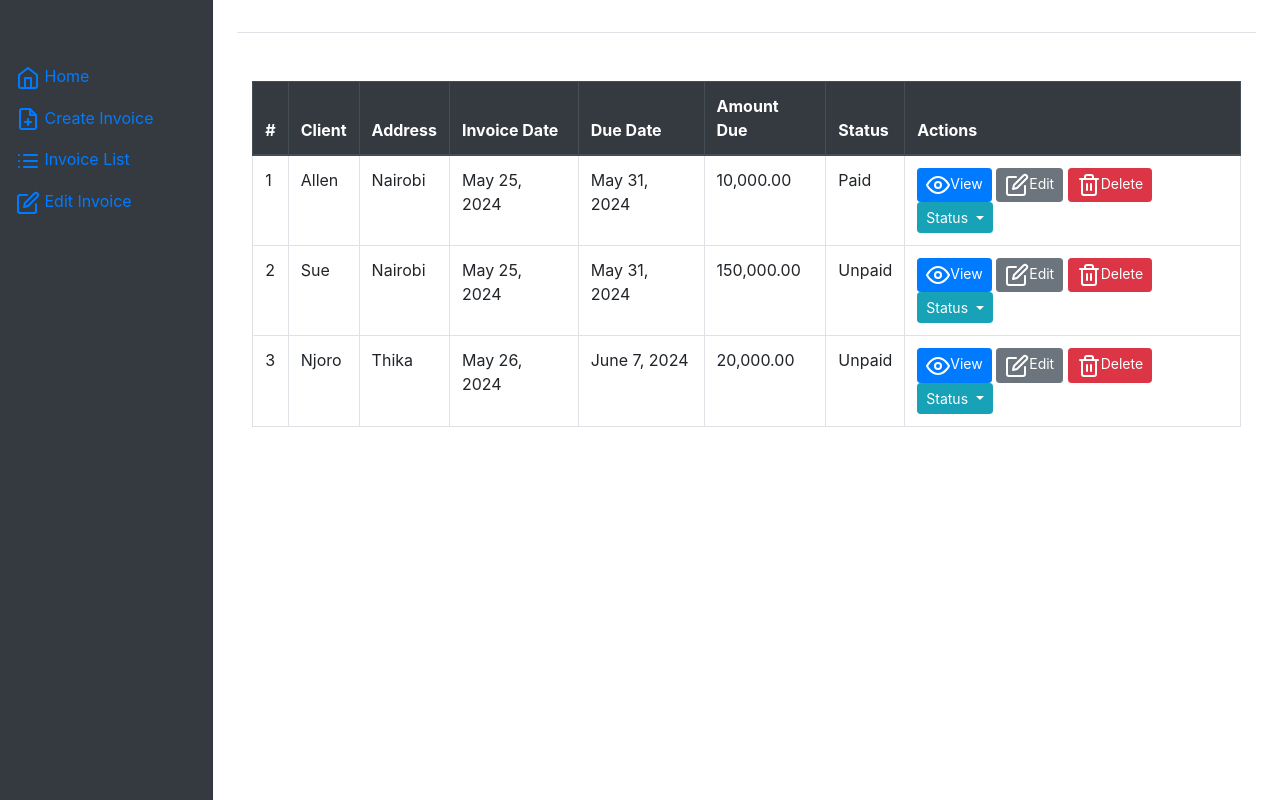
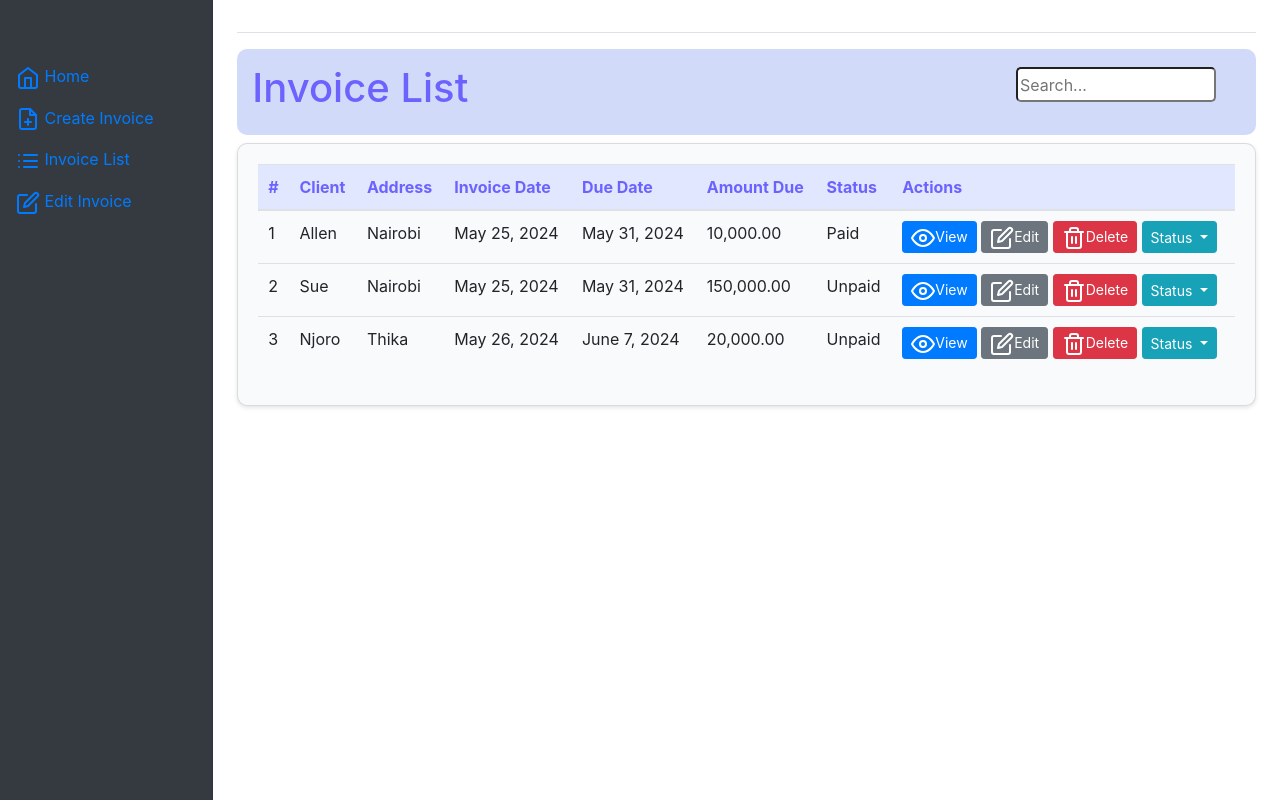
Before and after one commit to allan-nganga/django_invoice_generator, a Django app: page /invoices/ in a window 1280 px wide. Run offline with Django 5.2, Linux system fonts and the light colour scheme; data comes from the database, SQL or seed files in the repository; both versions use the stored data as it was after the commit; some libraries are stand-ins or nearby versions.

Commit message:
Done with Invoice list template styling

```diff
--- a/invoicing_app/views.py
+++ b/invoicing_app/views.py
@@ -98,7 +98,7 @@ def invoice_detail(request, invoice_id):
 
 def home(request):
     context = {'page_title':'Home'}
-    return render(request, 'invoice/dashboard.html', context)
+    return render(request, 'invoice/dashboard_test.html', context)
 
 # Change invoice payment status to paid
 def mark_as_paid(request, invoice_id):
--- a/login/templates/invoice/invoice_list.html
+++ b/login/templates/invoice/invoice_list.html
@@ -2,12 +2,84 @@
 
 {% block title %}Invoice List{% endblock %}
 
+{% block extra_styles %}
+<style>
+    .header {
+        padding: 10px;
+        text-align: right;
+        background-color: #d1dbf9;
+        border-radius: 10px;
+        padding: 10px;
+        margin-bottom: 8px;
+        display: flex;
+    }
+    .page_title {
+        display: flex;
+        text-align: left;
+        color: #6C63FF;
+        align-items: center;
+    }
+    .page_title,
+    .search-bar {
+        padding: 5px;
+        flex: 1;
+    }
+    .search-bar {
+        margin-bottom: 4px;
+        position: relative;
+        padding: 8px 30px 8px 10px;
+        border-radius: 4px;
+        outline: none;
+    }
+    .search-bar h1 {
+        text-align: left;
+    }
+    .search-bar input {
+        border-radius: 5px;
+        height: 35px;
+        width: 200px;
+    }
+    .card {
+            background-color: #F9FAFB;
+            padding: 20px;
+            border-radius: 10px;
+            box-shadow: 0 2px 4px rgba(0, 0, 0, 0.1);
+            margin-bottom: 20px;
+        }
+        .table {
+            width: 100%;
+            border-collapse: collapse;
+        }
+        .table th, .table td {
+            padding: 10px;
+            text-align: left;
+        }
+        .table th {
+            background-color: #E0E7FF;
+            color: #6C63FF;
+        }
+        .table tr:nth-child(even) {
+            background-color: #F9FAFB;
+        }
+        .btn {
+            height: 32px;
+        }
+</style>
+{% endblock %}
+
 {% load humanize %}
 {% block content %}
-<div class="container mt-5">
-    <h1 class="mb-4">{{page_title}}</h1>
-    <table class="table table-bordered">
-        <thead class="thead-dark">
+<div class="header">
+    <div class="page_title">
+        <h1>Invoice List</h1>
+    </div>
+    <div class="search-bar">
+        <input type="text" placeholder="Search..." >
+    </div>
+</div>
+<div class="card">
+    <table class="table">
+        <thead>
             <tr>
                 <th>#</th>
                 <th>Client</th>
--- a/login/views.py
+++ b/login/views.py
@@ -10,7 +10,7 @@ class LoginView(LoginView):
 # Dashboard function
 @login_required
 def dashboard(request):
-    return render(request, 'invoice/dashboard.html')
+    return render(request, 'invoice/dashboard_test.html')
 
 def authView(request):
     if request.method == 'POST':
```
Also changed, not shown: login/templates/invoice/dashboard_test.html (added, +247 -0 lines), login/templates/invoice/invoice_detail.html (+25 -9 lines), db.sqlite3.
